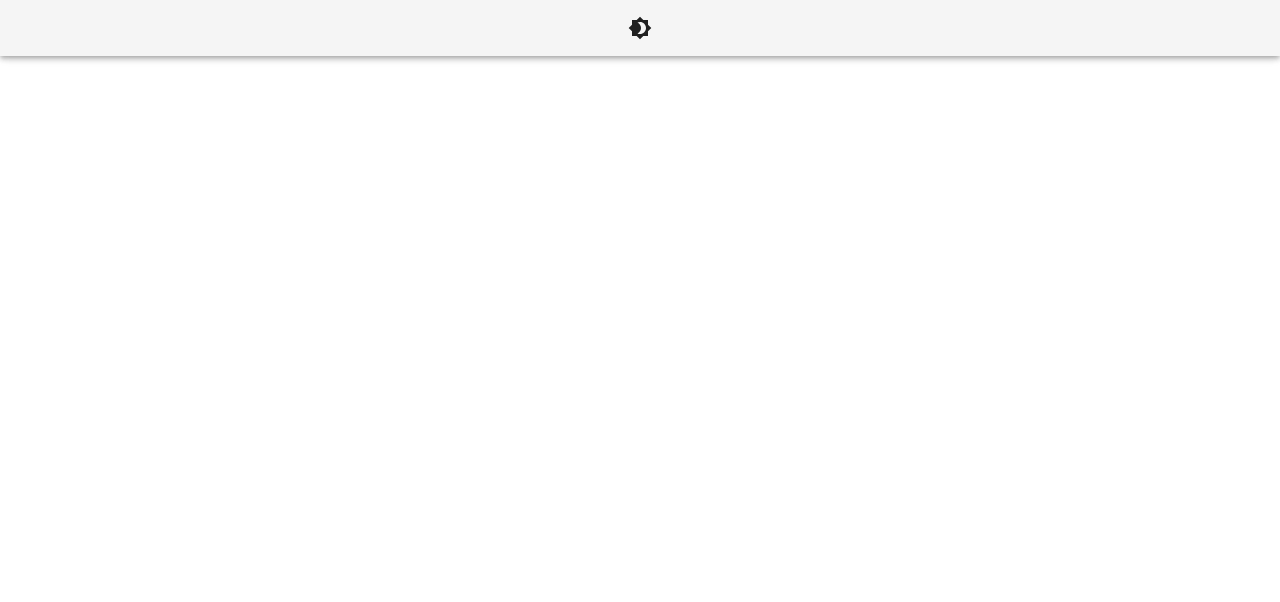
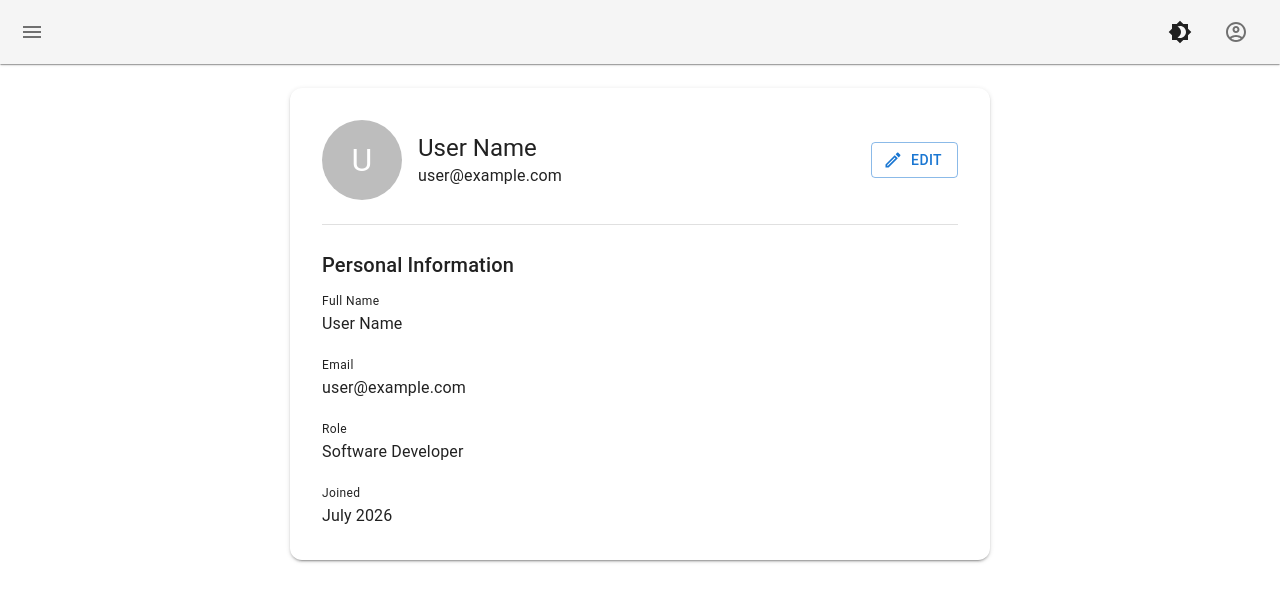
Before and after one commit to archu-230/user-management-system, a React (Vite) app: page /profile in a window 1280 px wide. Shown: the top 602 px of the page. Built offline with nearby package versions, Linux system fonts and the light colour scheme.

Commit message:
feat: implement navbar and drawer

```diff
--- a/src/App.jsx
+++ b/src/App.jsx
@@ -1,11 +1,29 @@
+import { Toolbar } from "@mui/material";
+import { useState } from "react";
 import MUIProvider from "./providers/MUI";
 import Header from "./components/Navbar";
+import AppBoard from "./components/AppBoard";
+import { BrowserRouter, Route, Routes } from "react-router-dom";
+import Profile from "./pages/Profile";
+import Layout from "./layouts/MainLayout";
 
 const App = () => {
+  const [isOpen, setIsOpen] = useState(false);
+
   return (
-    <MUIProvider>
-      <Header />
-    </MUIProvider>
+    <BrowserRouter>
+      <MUIProvider>
+        <Layout isOpen={isOpen}>
+          <Header onMenuClick={() => setIsOpen((prev) => !prev)} />
+        <Toolbar />
+        <AppBoard isOpen={isOpen} setIsOpen={setIsOpen} />
+          <Routes>
+            <Route path="/profile" element={<Profile />} />
+            <Route path="/" element={<></>}/>
+          </Routes>
+        </Layout>
+      </MUIProvider>
+    </BrowserRouter>
   );
 };
 
--- /dev/null
+++ b/src/components/AppBoard.jsx
@@ -0,0 +1,37 @@
+import { Drawer, Box, Typography, Button } from "@mui/material";
+import { useNavigate } from "react-router-dom";
+export const DRAWER_WIDTH = { xs: 140, sm: 200 };
+export default function AppBoard({ isOpen, setIsOpen }) {
+  const navigate = useNavigate();
+  return (
+    <Drawer
+      open={isOpen}
+      variant="persistent"
+      slotProps={{
+        paper: {
+          sx: {
+            width: { xs: 140, sm: 200 },
+            top: 55,
+            height: "calc(100% - 55px)",
+          },
+        },
+      }}
+    >
+      <Typography
+        variant="h3"
+        align="center"
+        sx={{
+          mt: 2,
+          mb: 3,
+          ml: 0,
+          fontWeight: 200,
+          fontSize: 30
+        }}
+      >
+        <Button
+          onClick={() => navigate("/")}
+          variant="text">Home</Button>
+      </Typography>
+    </Drawer>
+  );
+}
--- a/src/components/Navbar.jsx
+++ b/src/components/Navbar.jsx
@@ -1,12 +1,57 @@
-import { AppBar } from "@mui/material";
+import {
+  AppBar,
+  Toolbar,
+  IconButton,
+  Box,
+} from "@mui/material";
+import MenuIcon from "@mui/icons-material/Menu";
+import AccountCircleOutlinedIcon from "@mui/icons-material/AccountCircleOutlined";
+
 import ThemeToggleButton from "./ThemeToggle";
+import { useNavigate } from "react-router-dom";
 
-const Header = () => {
-    return (
-        <AppBar position="fixed" color="default">
-            <ThemeToggleButton />
-        </AppBar>
-    );
+const Header = ({ onMenuClick }) => {
+  const navigate=useNavigate();
+  return (
+    <AppBar
+      position="fixed"
+      color="default"
+      elevation={1}
+      sx={{
+        zIndex: (theme) => theme.zIndex.drawer + 1,
+      }}
+    >
+      <Toolbar
+        sx={{
+          display: "flex",
+          justifyContent: "space-between",
+        }}
+      >
+        {/* Left side menu icon */}
+        <IconButton edge="start" onClick={onMenuClick}>
+          <MenuIcon />
+        </IconButton>
+
+
+        <Box sx={{ flexGrow: 1 }} />
+
+        {/* Right side profile icon */}
+        <Box
+          sx={{
+            display: "flex",
+            alignItems: "center",
+            gap: 1,
+          }}
+        >
+          <ThemeToggleButton />
+
+          <IconButton onClick={()=>navigate("/profile")}>
+            <AccountCircleOutlinedIcon />
+          </IconButton>
+        </Box>
+      </Toolbar>
+    </AppBar>
+  );
 };
 
 export default Header;
--- a/src/components/ThemeToggle.jsx
+++ b/src/components/ThemeToggle.jsx
@@ -2,6 +2,7 @@ import IconButton from "@mui/material/IconButton";
 import { useColorScheme } from "@mui/material/styles";
 import Brightness4Icon from "@mui/icons-material/Brightness4";
 import Brightness7Icon from "@mui/icons-material/Brightness7";
+import { Button } from "@mui/material";
 
 const ThemeToggleButton = () => {
     const { mode, setMode } = useColorScheme();
--- /dev/null
+++ b/src/layouts/MainLayout.jsx
@@ -0,0 +1,23 @@
+import { Box } from "@mui/material";
+import { DRAWER_WIDTH } from "../components/AppBoard";
+
+export default function Layout({ children, isOpen }) {
+    return (
+        <Box
+            component="main"
+            sx={{
+                flexGrow: 1,
+                transition: (theme) =>
+                    theme.transitions.create("margin", {
+                        easing: theme.transitions.easing.sharp,
+                        duration: theme.transitions.duration.leavingScreen,
+                    }),
+                ml: isOpen
+                    ? { xs: `${DRAWER_WIDTH.xs}px`, sm: `${DRAWER_WIDTH.sm}px` }
+                    : 0,
+            }}
+        >
+            {children}
+        </Box>
+    );
+}
--- /dev/null
+++ b/src/pages/Profile.jsx
@@ -0,0 +1,111 @@
+import {
+  Avatar,
+  Box,
+  Button,
+  Divider,
+  Paper,
+  Stack,
+  Typography,
+} from "@mui/material";
+import EditOutlinedIcon from "@mui/icons-material/EditOutlined";
+
+export default function Profile() {
+  return (
+    <Box
+      sx={{
+        p: 3,
+        display: "flex",
+        justifyContent: "center",
+      }}
+    >
+      <Paper
+        elevation={2}
+        sx={{
+          width: "100%",
+          maxWidth: 700,
+          p: 4,
+          borderRadius: 3,
+        }}
+      >
+        <Stack spacing={3}>
+          {/* Header */}
+          <Stack
+            direction="row"
+            spacing={2}
+            sx={{ alignItems: "center" }}
+          >
+            <Avatar
+              sx={{
+                width: 80,
+                height: 80,
+                fontSize: 32,
+              }}
+            >
+              U
+            </Avatar>
+
+            <Box sx={{ flexGrow: 1 }}>
+              <Typography variant="h5" fontWeight={600}>
+                User Name
+              </Typography>
+
+              <Typography color="text.secondary">
+                user@example.com
+              </Typography>
+            </Box>
+
+            <Button
+              variant="outlined"
+              startIcon={<EditOutlinedIcon />}
+            >
+              Edit
+            </Button>
+          </Stack>
+
+          <Divider />
+
+          {/* Information */}
+          <Box>
+            <Typography variant="h6" gutterBottom>
+              Personal Information
+            </Typography>
+
+            <Stack spacing={2}>
+              <Box>
+                <Typography variant="caption" color="text.secondary">
+                  Full Name
+                </Typography>
+
+                <Typography>User Name</Typography>
+              </Box>
+
+              <Box>
+                <Typography variant="caption" color="text.secondary">
+                  Email
+                </Typography>
+
+                <Typography>user@example.com</Typography>
+              </Box>
+
+              <Box>
+                <Typography variant="caption" color="text.secondary">
+                  Role
+                </Typography>
+
+                <Typography>Software Developer</Typography>
+              </Box>
+
+              <Box>
+                <Typography variant="caption" color="text.secondary">
+                  Joined
+                </Typography>
+
+                <Typography>July 2026</Typography>
+              </Box>
+            </Stack>
+          </Box>
+        </Stack>
+      </Paper>
+    </Box>
+  );
+}
--- a/src/providers/MUI.jsx
+++ b/src/providers/MUI.jsx
@@ -1,7 +1,6 @@
 import { createTheme, ThemeProvider } from "@mui/material/styles";
 import CssBaseline from "@mui/material/CssBaseline";
 import InitColorSchemeScript from "@mui/material/InitColorSchemeScript";
-
 const theme = createTheme({
     cssVariables: {
         colorSchemeSelector: "class",
```
Also changed, not shown: 1 other file (tests, documents, lock files or other folders).
